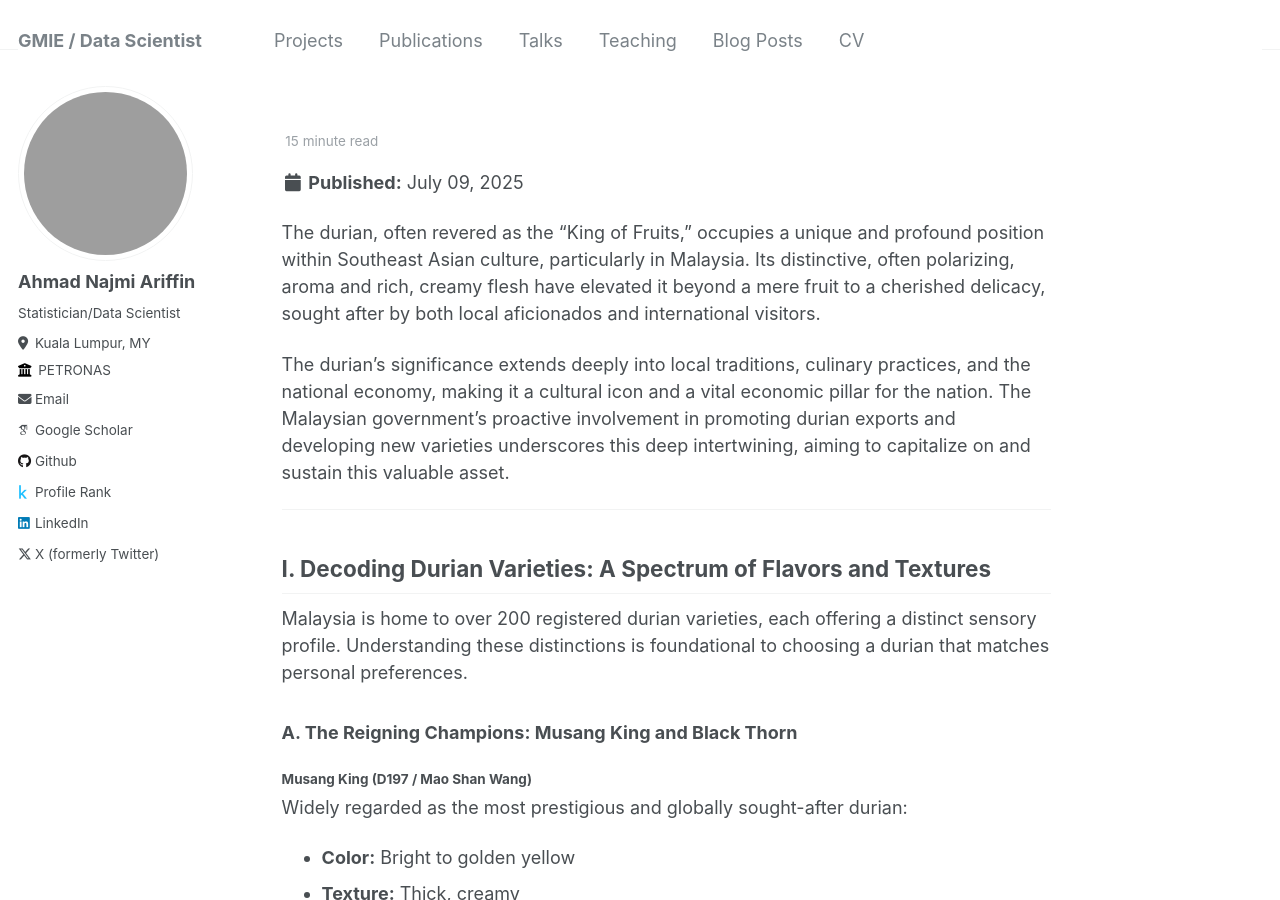
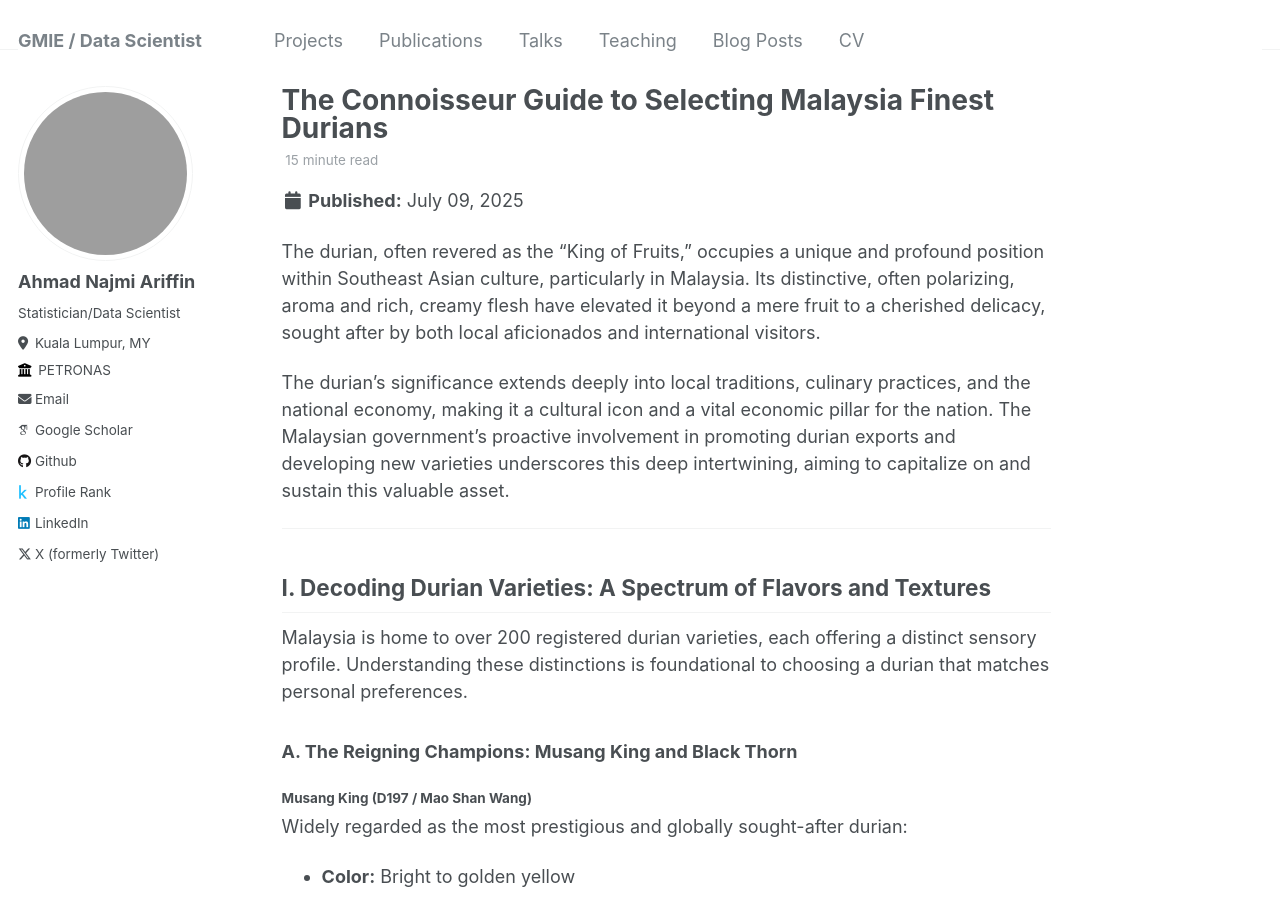
Before and after one commit to booluckgmie/anajmiariffin.github.io, a Jekyll site: the page built from _posts/2025-07-09-blog-durianking.md, in a window 1280 px wide and 900 px high. Built offline with Jekyll 4.4.1, drawn with Linux system fonts in a browser that asks for light colours; some web fonts are replaced; some of the changed text lies outside the part shown; grey boxes are pictures that could not be loaded.

Commit message:
Update 2025-07-09-blog-durianking.md

```diff
--- a/_posts/2025-07-09-blog-durianking.md
+++ b/_posts/2025-07-09-blog-durianking.md
@@ -1,5 +1,5 @@
 ---
-title: '''The Connoisseur's Guide to Selecting Malaysia's Finest Durians'''
+title: 'The Connoisseur Guide to Selecting Malaysia Finest Durians'
 date: 2025-07-09
 permalink: /posts/2025/07/blog-durianking/
 tags:
@@ -89,7 +89,6 @@ For those new to durian, gentler varieties provide a softer introduction. Expert
 - **Popularity:** Favored by Malaysians aged 21–50 over clonal types
 - **Cultural Value:** Reflects renewed interest in traditional clones
 
----
 
 # Table 1: Key Malaysian Durian Varieties at a Glance
 
@@ -115,8 +114,6 @@ This table serves as a quick-reference guide, enabling consumers to easily compa
 
 Selecting the perfect durian is an intricate dance of the senses, combining visual inspection, auditory cues, olfactory assessment, and tactile evaluation. This complex interplay highlights that durian selection is more an art than a rigid science, demanding the integration and interpretation of multiple, sometimes subtle, indicators. True expertise lies in recognizing the combination of these cues and understanding their interdependencies, a skill typically honed through extensive experience, much like a wine or coffee connoisseur develops their discerning palate.
 
----
-
 ## A. Visual Cues: What the Eye Reveals
 
 The appearance of a durian provides the first layer of clues about its quality and ripeness.
@@ -141,7 +138,6 @@ Durians that are circular or perfectly oval are generally considered top-grade,
 
 Noticeable bulges on the durian's husk indicate larger, fleshier pulps within, with these areas often having more sparsely arranged thorns due to the thick pulp pushing against the shell.
 
----
 
 ## B. Auditory Cues: Listening for Perfection
 
@@ -155,7 +151,6 @@ This classic method involves gently tapping the durian with a knife, a small woo
 
 Hold the durian close to the ear and give it one or two gentle shakes, much like shaking maracas. A clear, crisp, yet slightly squishy sound indicates that the pulp has properly detached from the outer shell, a characteristic of optimal ripeness. The seeds inside should rattle around with a "gak"-like sound. The desired sound is described as "dull, subtle knocks" or a low rasping noise. If a hollow or hard-knocking sound is heard, the durian is likely underripe. If there is no sound at all, or if the seeds rattle around with no resistance whatsoever, the durian is likely overripe.
 
----
 
 ## C. Olfactory Cues: The Ultimate Aroma Test
 
@@ -170,8 +165,6 @@ To accurately assess, sniff both ends of the durian – the upper part close to
 A ripe, high-quality durian should emit a rich, pungent aroma that is unmistakably durian – a complex blend of creamy, sweet, and slightly savory notes. Crucially, this scent should be distinct but not overpowering or unpleasant. It should smell "freshly stinky".
 
 If the aroma is faint or non-existent, the durian is likely underripe. Conversely, an overpowering, rotten, or excessively strong smell could indicate an overripe or spoiled fruit. A "sour-like wet stocking" smell is a clear sign of rottenness. A fresh scent reminiscent of green leaves often suggests sweet flesh, while a slightly more pungent smell might hint at bitterness.
-
----
 
 ## D. Tactile Cues: The Feel of Quality
 
```
